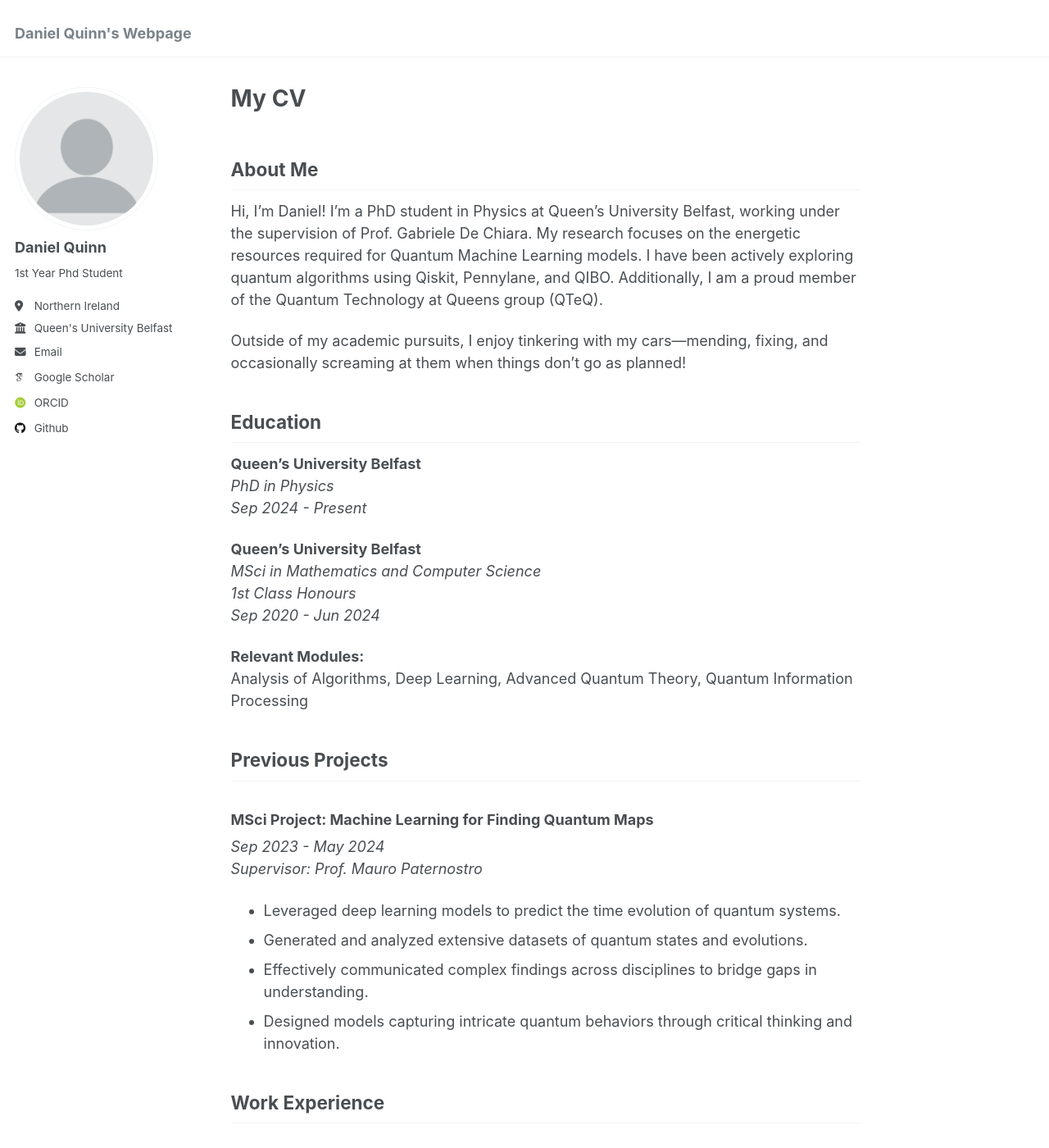
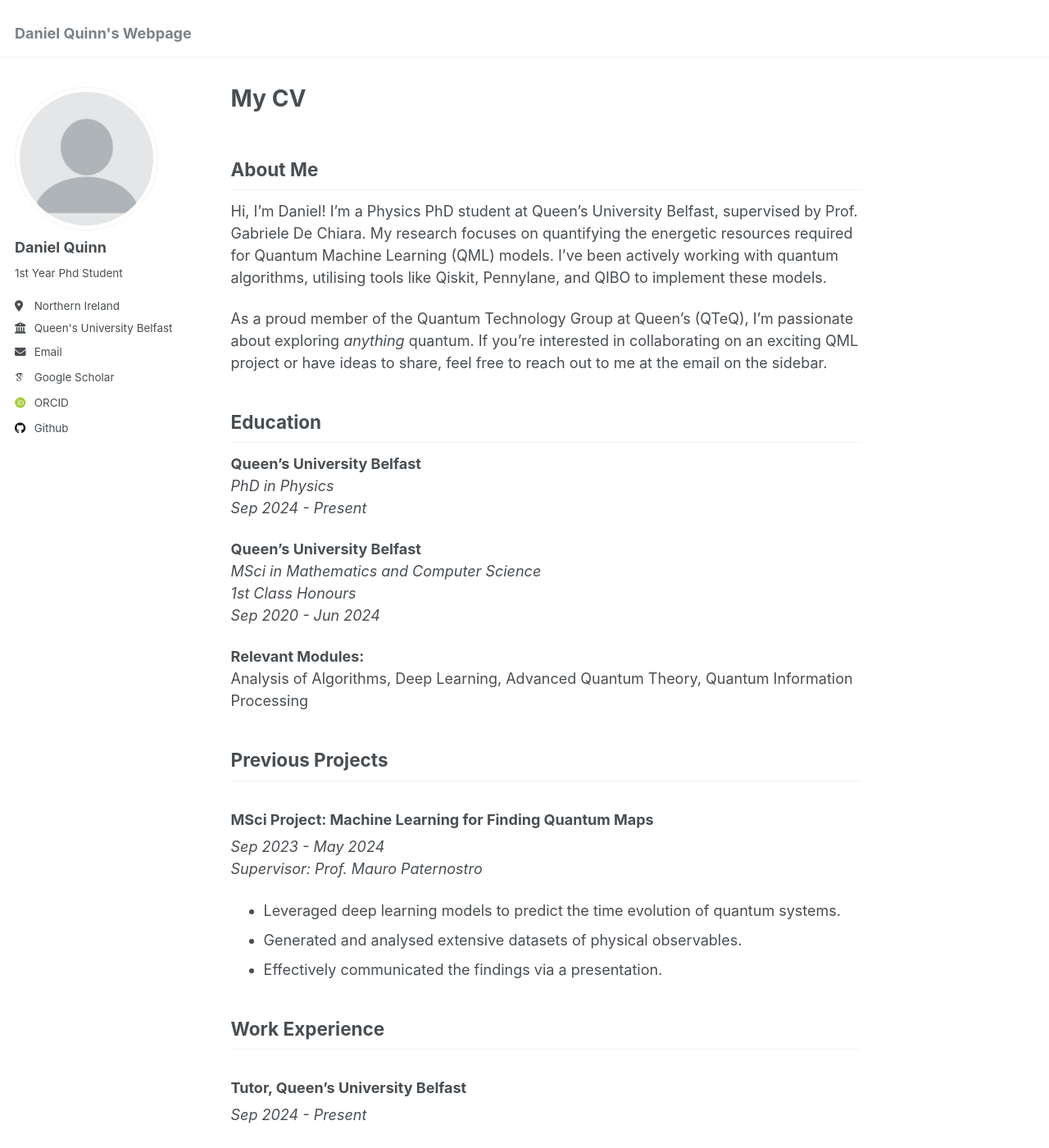
Before and after one commit to DanielQuinn53/DanielQuinn53.github.io, a Jekyll site: the page built from _pages/about.md, in a window 1280 px wide and 1400 px high. Shown: the whole window at 82% size. Built offline with Jekyll 4.4.1, drawn with Linux system fonts in a browser that asks for light colours; some web fonts are replaced.

Commit message:
Update about.md

```diff
--- a/_pages/about.md
+++ b/_pages/about.md
@@ -9,9 +9,9 @@ redirect_from:
 
 ## About Me
 
-Hi, I'm Daniel! I'm a PhD student in Physics at Queen's University Belfast, working under the supervision of Prof. Gabriele De Chiara. My research focuses on the energetic resources required for Quantum Machine Learning models. I have been actively exploring quantum algorithms using Qiskit, Pennylane, and QIBO. Additionally, I am a proud member of the Quantum Technology at Queens group (QTeQ).
+Hi, I’m Daniel! I’m a Physics PhD student at Queen’s University Belfast, supervised by Prof. Gabriele De Chiara. My research focuses on quantifying the energetic resources required for Quantum Machine Learning (QML) models. I’ve been actively working with quantum algorithms, utilising tools like Qiskit, Pennylane, and QIBO to implement these models.
 
-Outside of my academic pursuits, I enjoy tinkering with my cars—mending, fixing, and occasionally screaming at them when things don’t go as planned!
+As a proud member of the Quantum Technology Group at Queen’s (QTeQ), I’m passionate about exploring *anything* quantum. If you’re interested in collaborating on an exciting QML project or have ideas to share, feel free to reach out to me at the email on the sidebar.
 
 ## Education
 
@@ -34,9 +34,8 @@ Analysis of Algorithms, Deep Learning, Advanced Quantum Theory, Quantum Informat
 *Supervisor: Prof. Mauro Paternostro*
 
 - Leveraged deep learning models to predict the time evolution of quantum systems.
-- Generated and analyzed extensive datasets of quantum states and evolutions.
-- Effectively communicated complex findings across disciplines to bridge gaps in understanding.
-- Designed models capturing intricate quantum behaviors through critical thinking and innovation.
+- Generated and analysed extensive datasets of physical observables.
+- Effectively communicated the findings via a presentation.
 
 ## Work Experience
 
```
